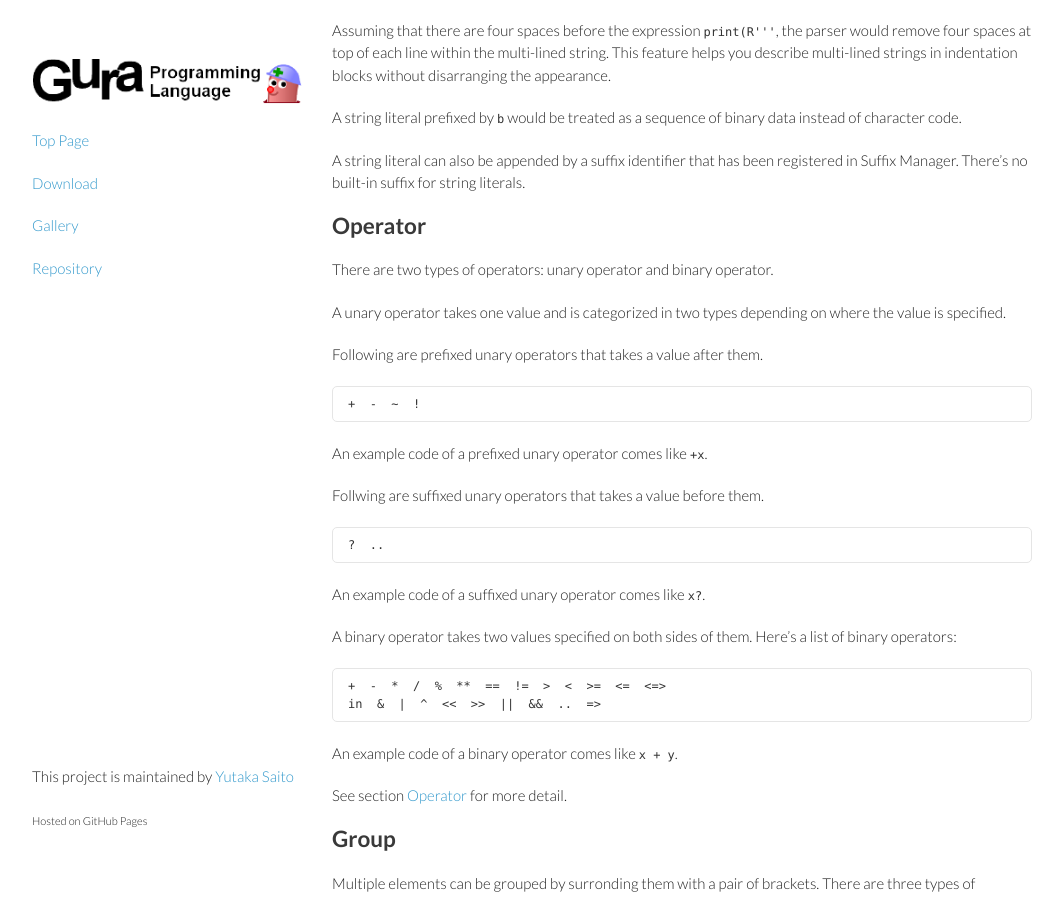
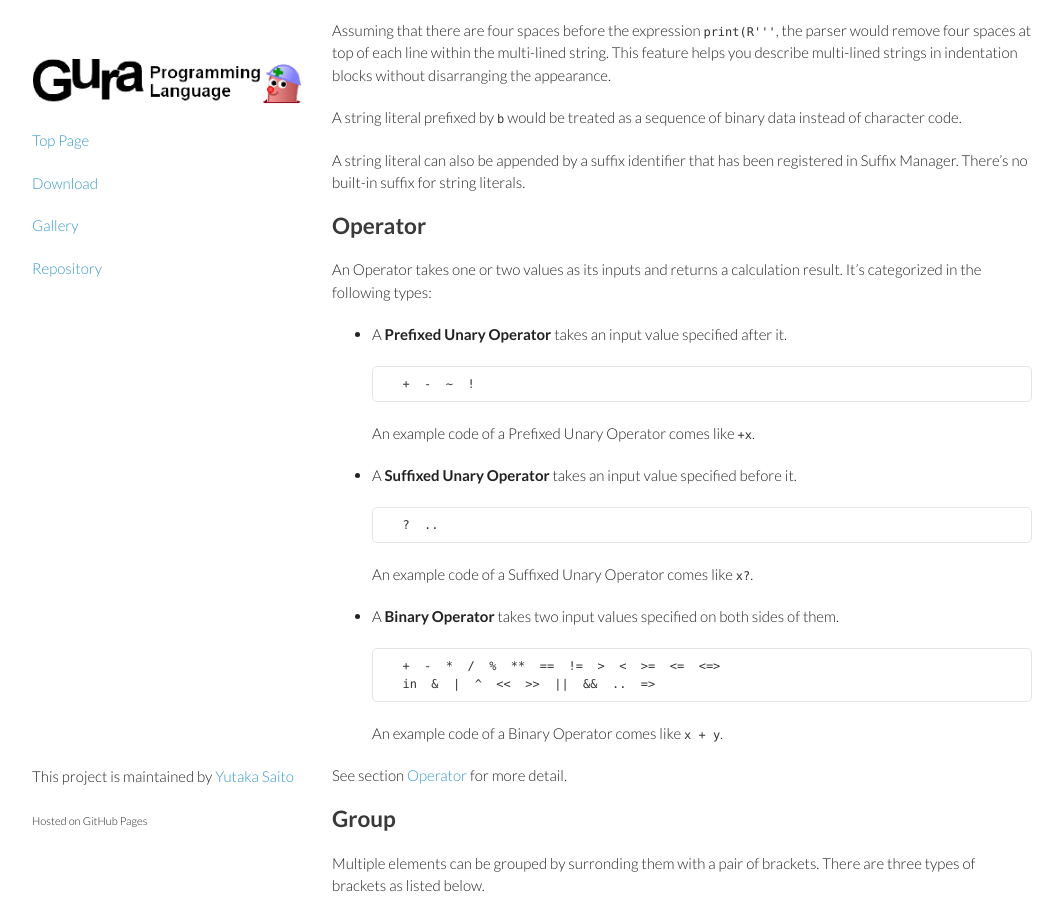
Before and after one commit to rudidude86/gura-lang.github.io, a Jekyll site: the page built from documents/Syntax.md, in a window 1280 px wide and 900 px high, scrolled down 3640 px. Shown: the whole window, without its empty margins (108-1171 px from the left). Built offline with Jekyll 4.4.1, drawn with Linux system fonts in a browser that asks for light colours; Markdown is read by kramdown in place of the engine named in the settings.

Commit message:
updated documents

```diff
--- a/documents/Syntax.md
+++ b/documents/Syntax.md
@@ -195,30 +195,27 @@ There's no built-in suffix for string literals.
 
 ## Operator
 
-There are two types of operators: unary operator and binary operator.
+An Operator takes one or two values as its inputs and returns a calculation result.
+It's categorized in the following types:
 
-A unary operator takes one value
-and is categorized in two types depending on where the value is specified.
+* A **Prefixed Unary Operator** takes an input value specified after it.
 
-Following are prefixed unary operators that takes a value after them.
+        +  -  ~  !
 
-    +  -  ~  !
+  An example code of a Prefixed Unary Operator comes like `+x`.
 
-An example code of a prefixed unary operator comes like `+x`.
+* A **Suffixed Unary Operator** takes an input value specified before it.
 
-Follwing are suffixed unary operators that takes a value before them.
+        ?  ..
 
-    ?  ..
+  An example code of a Suffixed Unary Operator comes like `x?`.
 
-An example code of a suffixed unary operator comes like `x?`.
+* A **Binary Operator** takes two input values specified on both sides of them.
 
-A binary operator takes two values specified on both sides of them.
-Here's a list of binary operators:
+        +  -  *  /  %  **  ==  !=  >  <  >=  <=  <=>
+        in  &  |  ^  <<  >>  ||  &&  ..  =>
 
-    +  -  *  /  %  **  ==  !=  >  <  >=  <=  <=>
-    in  &  |  ^  <<  >>  ||  &&  ..  =>
-
-An example code of a binary operator comes like `x + y`.
+  An example code of a Binary Operator comes like `x + y`.
 
 See section [Operator](Operator.md) for more detail.
 
```
Also changed, not shown: documents/Operator.md (+27 -1 lines).
